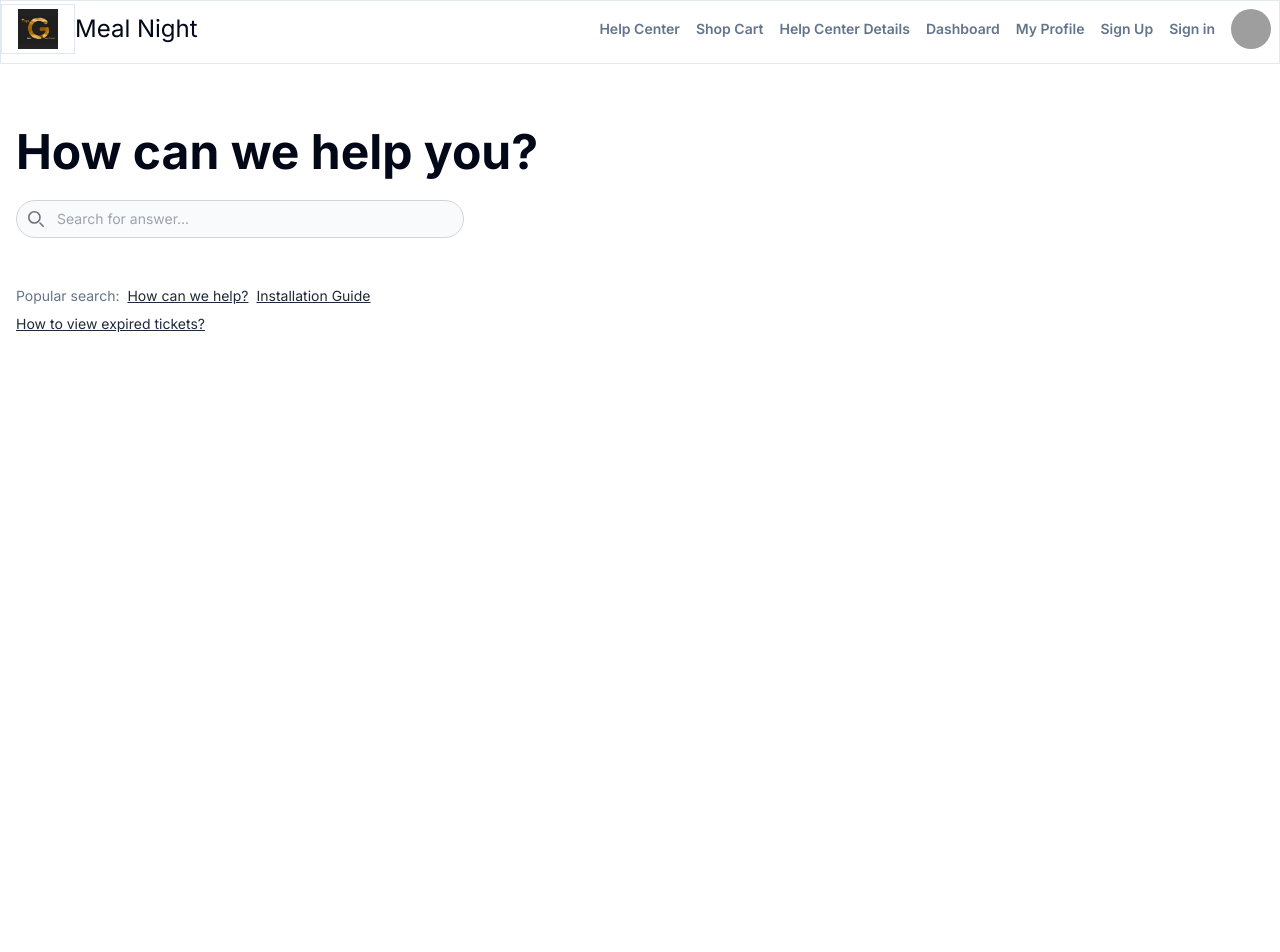
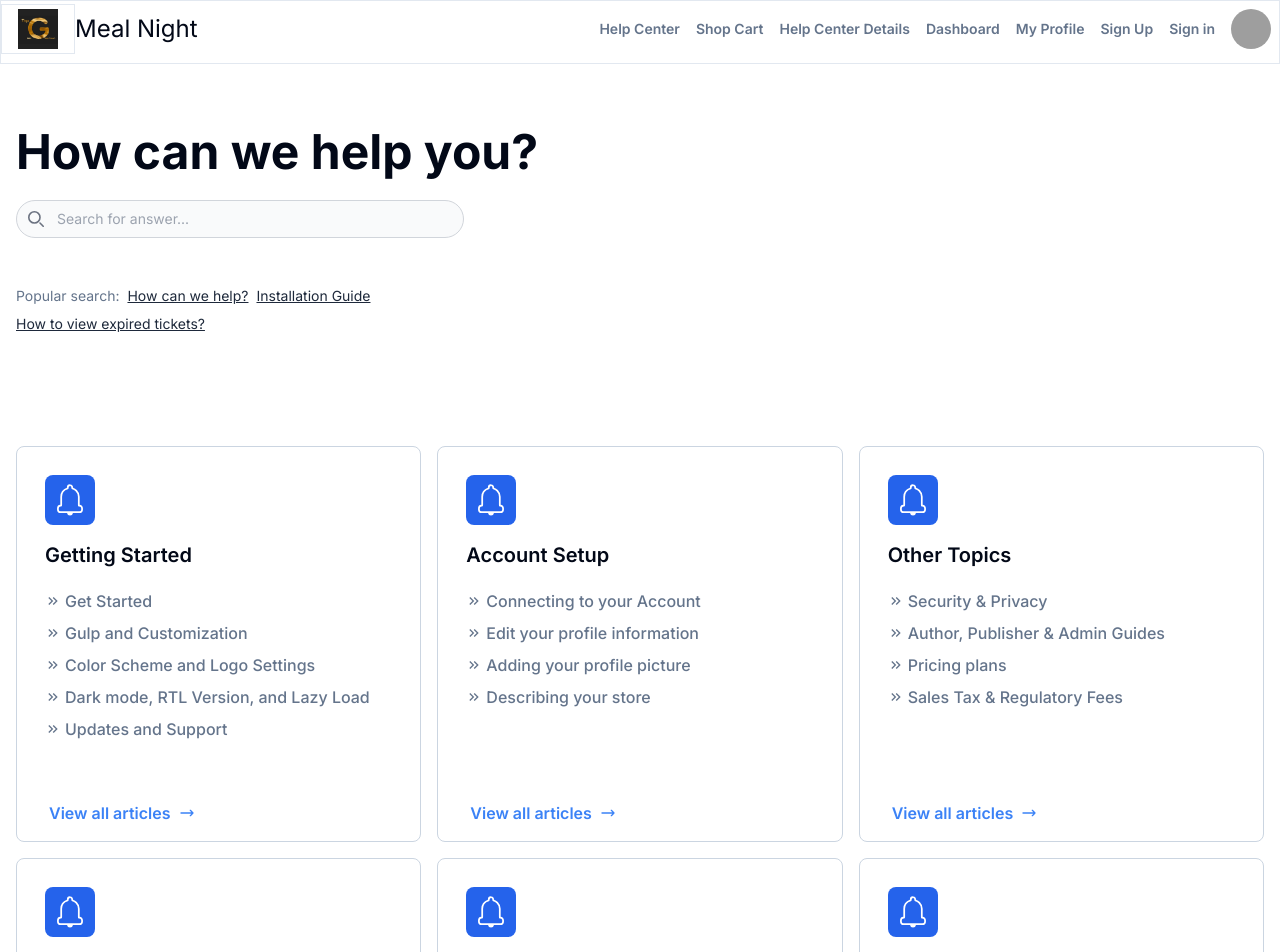
Before and after one commit to Toufiquer/manager-webApp, a Next.js app: page /shop-cart in a window 1280 px wide. Shown: the top 952 px of the page. Before the commit the page ends 800 px from the top, so only its background shows below. Built offline with nearby package versions, Linux system fonts and the light colour scheme; grey boxes are pictures that could not be loaded.

Commit message:
done @ add cart-container

```diff
--- /dev/null
+++ b/src/app/shop-cart/cart-container.tsx
@@ -0,0 +1,179 @@
+/*
+|-----------------------------------------
+| setting up CartContainer for the App
+| @author: Toufiquer Rahman<toufiquer.0@gmail.com>
+| @copyright: Toufiquer, May, 2024
+|-----------------------------------------
+*/
+
+import { ArrowRight } from "lucide-react";
+import Link from "next/link";
+import { BiLeftArrow } from "react-icons/bi";
+import { CiBellOn } from "react-icons/ci";
+import { HiOutlineArrowNarrowRight } from "react-icons/hi";
+import {
+  MdOutlineKeyboardArrowRight,
+  MdOutlineKeyboardDoubleArrowRight,
+} from "react-icons/md";
+
+const exampleData = {
+  categories: [
+    {
+      id: 1,
+      title: "Getting Started",
+      articles: [
+        { id: "article-1", link: "#", content: "Get Started" },
+        { id: "article-2", link: "#", content: "Gulp and Customization" },
+        {
+          id: "article-3",
+          link: "#",
+          content: "Color Scheme and Logo Settings",
+        },
+        {
+          id: "article-4",
+          link: "#",
+          content: "Dark mode, RTL Version, and Lazy Load",
+        },
+        { id: "article-5", link: "#", content: "Updates and Support" },
+      ],
+      readMore: {
+        id: "article-6",
+        link: "#",
+        content: "View all articles",
+      },
+    },
+    {
+      id: 2,
+      title: "Account Setup",
+      articles: [
+        { id: "article-7", link: "#", content: "Connecting to your Account" },
+        {
+          id: "article-8",
+          link: "#",
+          content: "Edit your profile information",
+        },
+        { id: "article-9", link: "#", content: "Adding your profile picture" },
+        { id: "article-10", link: "#", content: "Describing your store" },
+      ],
+      readMore: {
+        id: "article-11",
+        link: "#",
+        content: "View all articles",
+      },
+    },
+    {
+      id: 3,
+      title: "Other Topics",
+      articles: [
+        { id: "article-12", link: "#", content: "Security & Privacy" },
+        {
+          id: "article-13",
+          link: "#",
+          content: "Author, Publisher & Admin Guides",
+        },
+        { id: "article-14", link: "#", content: "Pricing plans" },
+        { id: "article-15", link: "#", content: "Sales Tax & Regulatory Fees" },
+      ],
+      readMore: {
+        id: "article-16",
+        link: "#",
+        content: "View all articles",
+      },
+    },
+    {
+      id: 4,
+      title: "Advanced Usage",
+      articles: [
+        { id: "article-17", link: "#", content: "Admin & Billing" },
+        { id: "article-18", link: "#", content: "Become a Pro" },
+        { id: "article-19", link: "#", content: "Mobile application" },
+        { id: "article-20", link: "#", content: "Guide" },
+      ],
+      readMore: {
+        id: "article-21",
+        link: "#",
+        content: "View all articles",
+      },
+    },
+    {
+      id: 5,
+      title: "Billing & Payments",
+      articles: [
+        { id: "article-22", link: "#", content: "How can I get a refund?" },
+        { id: "article-23", link: "#", content: "How do I get a receipt" },
+        { id: "article-24", link: "#", content: "Pricing plans" },
+        { id: "article-25", link: "#", content: "Sales Tax & Regulatory Fees" },
+      ],
+      readMore: {
+        id: "article-26",
+        link: "#",
+        content: "View all articles",
+      },
+    },
+    {
+      id: 6,
+      title: "Integration",
+      articles: [
+        {
+          id: "article-27",
+          link: "#",
+          content: "Overview of integration capabilities",
+        },
+        { id: "article-28", link: "#", content: "Setting up integrations" },
+        { id: "article-29", link: "#", content: "How much software support?" },
+      ],
+      readMore: {
+        id: "article-30",
+        link: "#",
+        content: "View all articles",
+      },
+    },
+  ],
+};
+
+const CartContainer = () => {
+  return (
+    <main className="my-12 py-12">
+      <div className="grid grid-cols-1 sm:grid-cols-2 lg:grid-cols-3 gap-4 items-center justify-center">
+        {exampleData.categories.map((curr) => (
+          <div
+            key={curr.id}
+            className="min-w-[120px] w-full pb-12 relative h-full min-h-[120px] border border-slate-300 hover:border-slate-400 duration-200 rounded-lg p-2"
+          >
+            <div className="p-5 flex flex-col">
+              <div className="pb-4 items-start justify-start">
+                <CiBellOn className="w-[50px] h-[50px] bg-blue-600 font-bold text-white rounded-lg p-1" />
+              </div>
+              <div className="font-semibold text-xl pb-4">{curr.title}</div>
+
+              <div className="flex flex-col gap-1 pb-8">
+                {curr.articles.map((article) => (
+                  <Link
+                    key={article.id}
+                    href={article.link}
+                    className="flex items-center justify-start font-medium pt-1 gap-1 hover:text-blue-600 text-slate-500 cursor-pointer"
+                  >
+                    <MdOutlineKeyboardDoubleArrowRight />
+                    <p>{article.content}</p>
+                  </Link>
+                ))}
+              </div>
+              {curr.readMore.id && (
+                <div className="absolute bottom-0 left-0 pb-4 pl-8">
+                  <Link
+                    href={curr.readMore.link}
+                    className="flex items-center justify-start gap-2 hover:text-blue-600 font-semibold text-blue-500"
+                  >
+                    <p>{curr.readMore.content}</p>
+                    <HiOutlineArrowNarrowRight />
+                  </Link>
+                </div>
+              )}
+            </div>
+          </div>
+        ))}
+      </div>
+    </main>
+  );
+};
+export default CartContainer;
--- a/src/app/shop-cart/page.tsx
+++ b/src/app/shop-cart/page.tsx
@@ -7,6 +7,7 @@
 */
 import Header from "@/components/common/header";
 import ShopCartHeader from "./shop-cart-header";
+import CartContainer from "./cart-container";
 
 const Page = () => {
   return (
@@ -15,6 +16,7 @@ const Page = () => {
 
       <div className="p-2 md:p-4 max-w-7xl mx-auto">
         <ShopCartHeader />
+        <CartContainer />
       </div>
     </main>
   );
```
